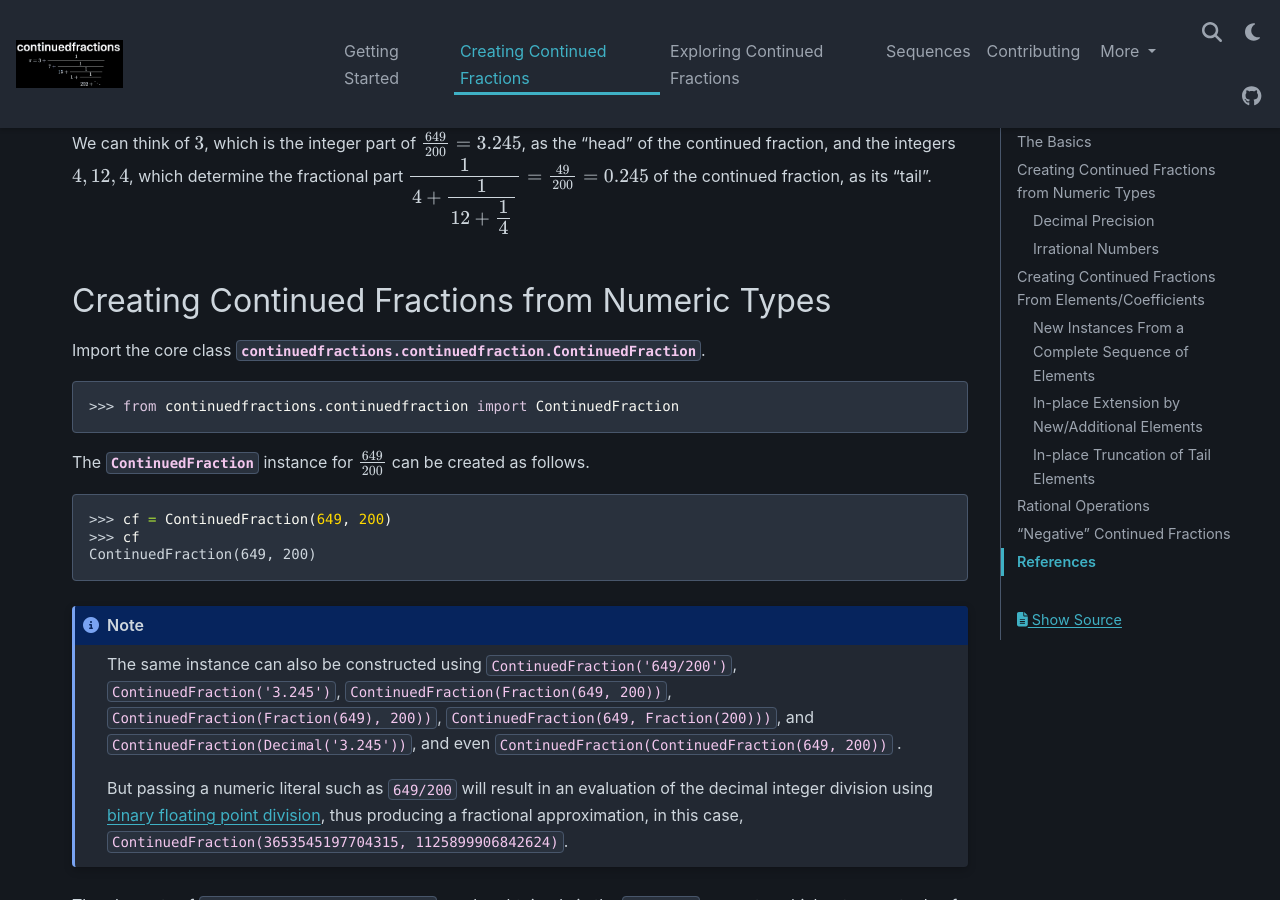
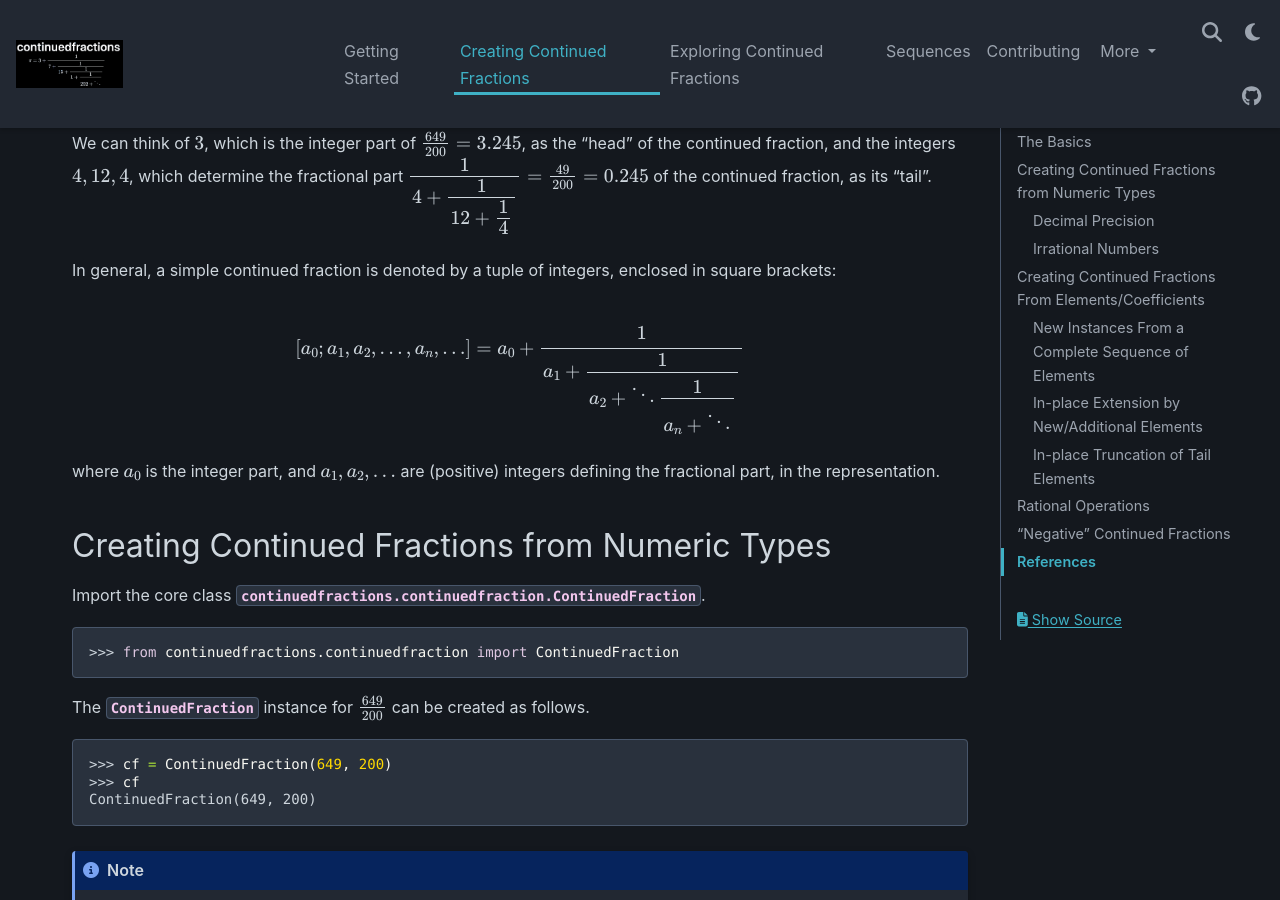
Before and after one commit to sr-murthy/continuedfractions, a Sphinx documentation site: the page built from docs/sources/creating-continued-fractions.rst, in a window 1280 px wide and 900 px high, scrolled down 1314 px. Built offline with Sphinx 7.4.7 and the PyData theme 0.15.4, drawn with Linux system fonts in a browser that asks for light colours; nearby versions of some CDN libraries.

Commit message:
docs: improvements in the creating continued fractions docs

```diff
--- a/docs/sources/creating-continued-fractions.rst
+++ b/docs/sources/creating-continued-fractions.rst
@@ -42,6 +42,14 @@ The representation :math:`[3; 4, 12, 4]` is called **simple** (or **regular**) b
    Support for non-simple, generalised continued fractions is planned to be included in future releases.
 
 We can think of :math:`3`, which is the integer part of :math:`\frac{649}{200} = 3.245`, as the "head" of the continued fraction, and the integers :math:`4, 12, 4`, which determine the fractional part :math:`\cfrac{1}{4 + \cfrac{1}{12 + \cfrac{1}{4}}} = \frac{49}{200} = 0.245` of the continued fraction, as its "tail".
+
+In general, a simple continued fraction is denoted by a tuple of integers, enclosed in square brackets:
+
+.. math::
+
+   [a_0; a_1, a_2, \ldots, a_n, \ldots] = a_0 + \cfrac{1}{a_1 + \cfrac{1}{a_2 + \ddots \cfrac{1}{a_n + \ddots}}}
+
+where :math:`a_0` is the integer part, and :math:`a_1,a_2,\ldots` are (positive) integers defining the fractional part, in the representation.
 
 .. _creating-continued-fractions.from-numeric-types:
 
```
